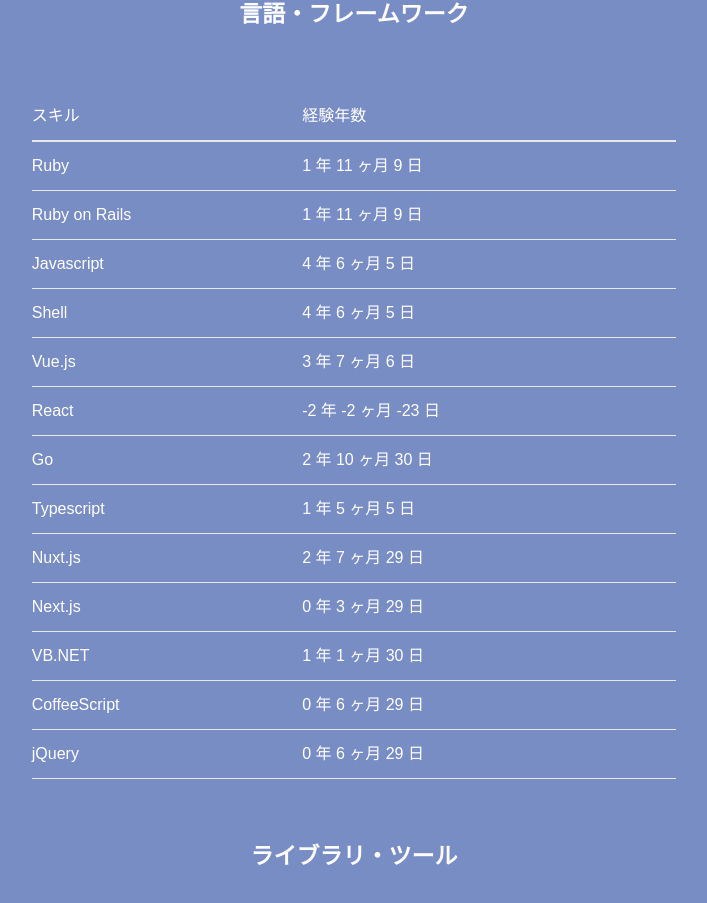
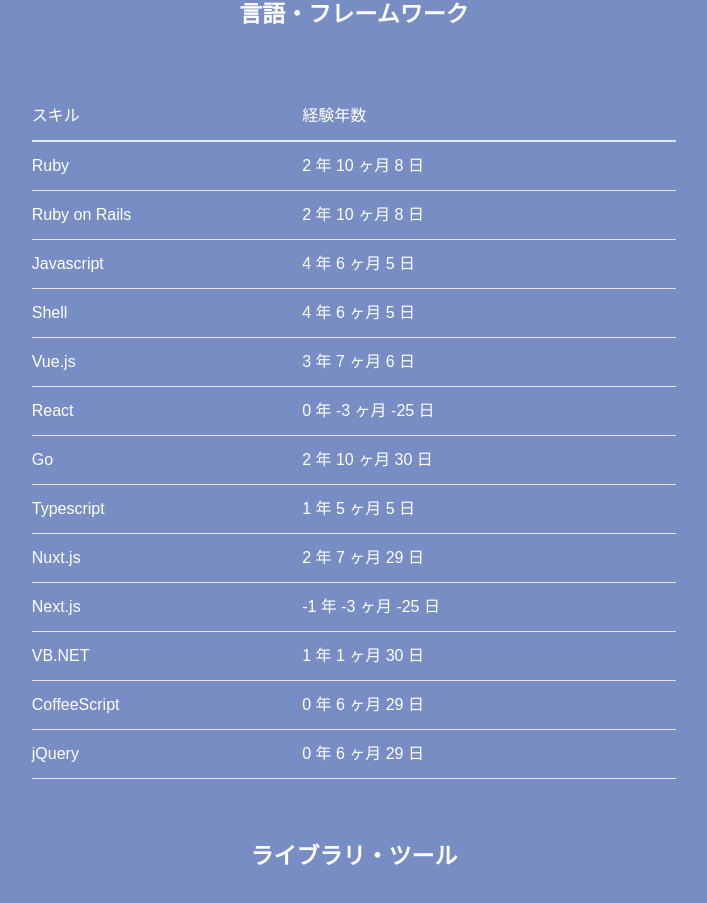
Before and after one commit to yasunaga-shuto/portfolio, a Next.js app: page / in a window 1280 px wide. Shown: the part 2172-3075 px from the top of the page, without its empty margins (286-993 px from the left). Built offline with nearby package versions, Linux system fonts and the light colour scheme.

Commit message:
update skill terms

```diff
--- a/app/page.tsx
+++ b/app/page.tsx
@@ -21,7 +21,8 @@
       experience: [
         { start: "2018-09-01", end: "2021-10-01" },
         { start: "2023-01-24", end: "2023-02-28" },
-        { start: "2024-06-1", end: "current" },
+        { start: "2024-06-01", end: "2025-09-30" },
+        { start: "2024-11-01", end: "current" },
       ]
     },
     {
@@ -29,7 +30,8 @@
       experience: [
         { start: "2018-09-01", end: "2021-10-01" },
         { start: "2023-01-24", end: "2023-02-28" },
-        { start: "2024-06-1", end: "current" },
+        { start: "2024-06-01", end: "2025-09-30" },
+        { start: "2024-11-01", end: "current" },
       ]
     },
     {
@@ -46,7 +48,10 @@
     },
     {
       name: "React",
-      experience: [{ start: "2025-06-01", end: "current" }]
+      experience: [
+        { start: "2024-06-01", end: "2025-09-30" },
+        { start: "2024-11-01", end: "current" },
+      ]
     },
     {
       name: "Go",
@@ -62,7 +67,10 @@
     },
     {
       name: "Next.js",
-      experience: [{ start: "2025-06-01", end: "2025-09-30" }]
+      experience: [
+        { start: "2025-06-01", end: "2025-09-30" },
+        { start: "2024-11-01", end: "current" },
+      ]
     },
     {
       name: "VB.NET",
```
